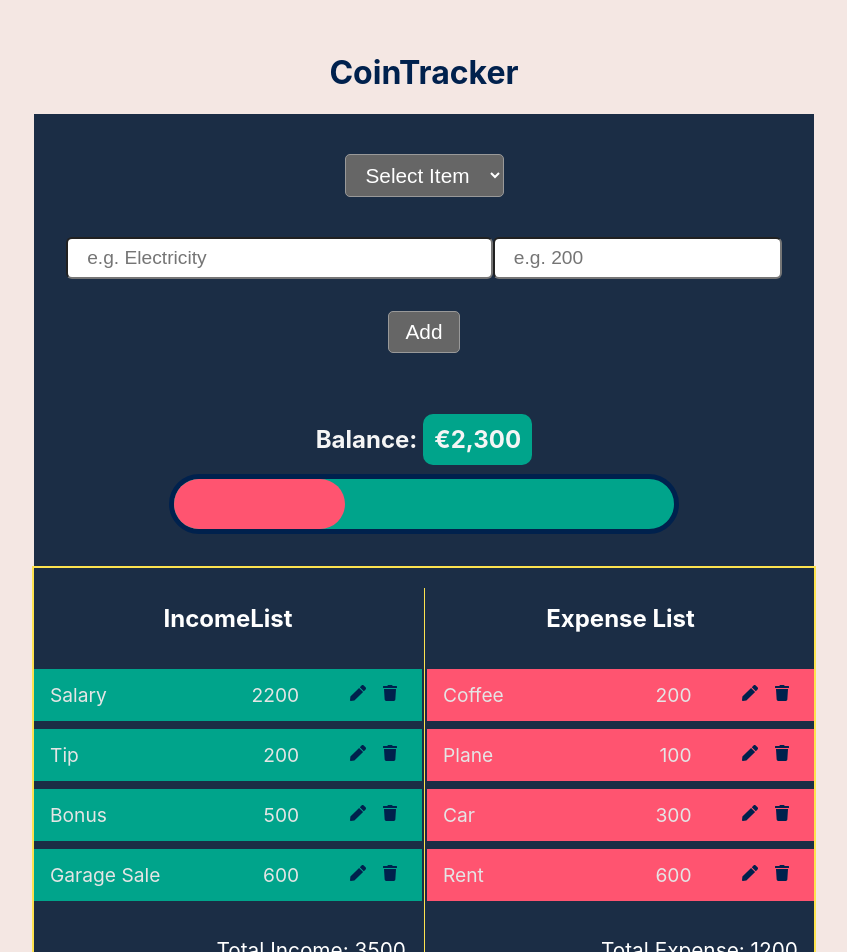
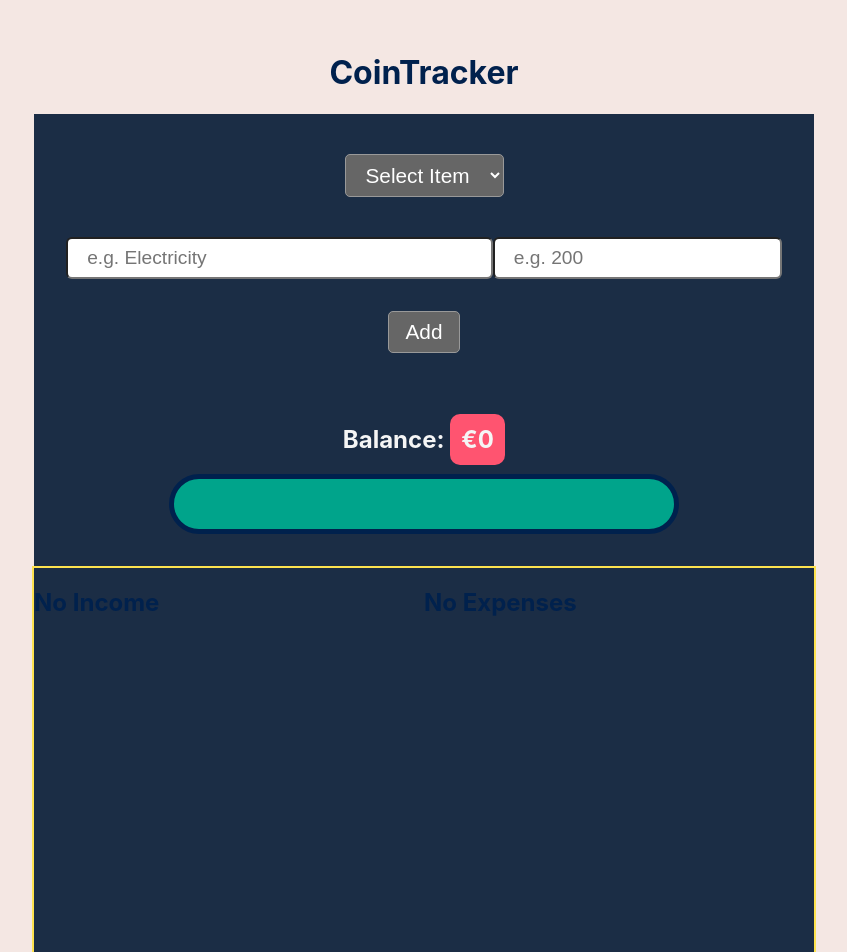
Before and after one commit to haigussa/coin-tracker, a React (Create React App) app: page / in a window 1280 px wide. Shown: the top 952 px of the page, without its empty margins (216-1063 px from the left). Built offline with nearby package versions, Linux system fonts and the light colour scheme.

Commit message:
Add localStorage to persist income and expenses items

```diff
--- a/src/components/expense/ExpenseContext.js
+++ b/src/components/expense/ExpenseContext.js
@@ -1,16 +1,21 @@
-import React, { createContext, useState } from 'react'
-import { v4 } from 'uuid'
+import React, { createContext, useState, useEffect, } from 'react'
 
 export const ExpenseContext = createContext()
 
 const ExpenseContextProvider = ({ children }) => {
 
-    const [expenses, setExpenses] = useState([
-        { id: v4(), expenseName: "Coffee", expenseAmount: 200 },
-        { id: v4(), expenseName: "Plane", expenseAmount: 100 },
-        { id: v4(), expenseName: "Car", expenseAmount: 300 },
-        { id: v4(), expenseName: "Rent", expenseAmount: 600 }
-    ])
+    const [expenses, setExpenses] = useState([])
+
+    useEffect(() => {
+        let localExpense = localStorage.getItem('expense')
+        if(localExpense) {
+            setExpenses(JSON.parse(localExpense))
+        }
+    }, [])
+
+        useEffect(() => {
+           localStorage.setItem('expense', JSON.stringify(expenses))
+        }, [expenses])
 
     const totalExpense = expenses.reduce((acc, cur) => {
         return acc += parseInt(cur.expenseAmount)
--- a/src/components/income/IncomeContext.js
+++ b/src/components/income/IncomeContext.js
@@ -1,16 +1,21 @@
-import React, { createContext, useState } from 'react'
-import { v4 } from 'uuid'
+import React, { createContext, useState, useEffect } from 'react'
 
 export const IncomeContext = createContext()
 
 const IncomeContextProvider = ({ children }) => {
 
-    const [incomes, setIncomes] = useState([
-        { id: v4(), incomeName: "Salary", incomeAmount: 2200 },
-        { id: v4(), incomeName: "Tip", incomeAmount: 200 },
-        { id: v4(), incomeName: "Bonus", incomeAmount: 500 },
-        { id: v4(), incomeName: "Garage Sale", incomeAmount: 600 }
-    ])
+    const [incomes, setIncomes] = useState([])
+
+useEffect(() => {
+    let localIncome = localStorage.getItem('income')
+    if(localIncome) {
+        setIncomes(JSON.parse(localIncome))
+    }
+}, [])
+
+    useEffect(() => {
+       localStorage.setItem('income', JSON.stringify(incomes))
+    }, [incomes])
 
     const totalIncome = incomes.reduce((acc, cur) => {
         return acc += cur.incomeAmount;
```
